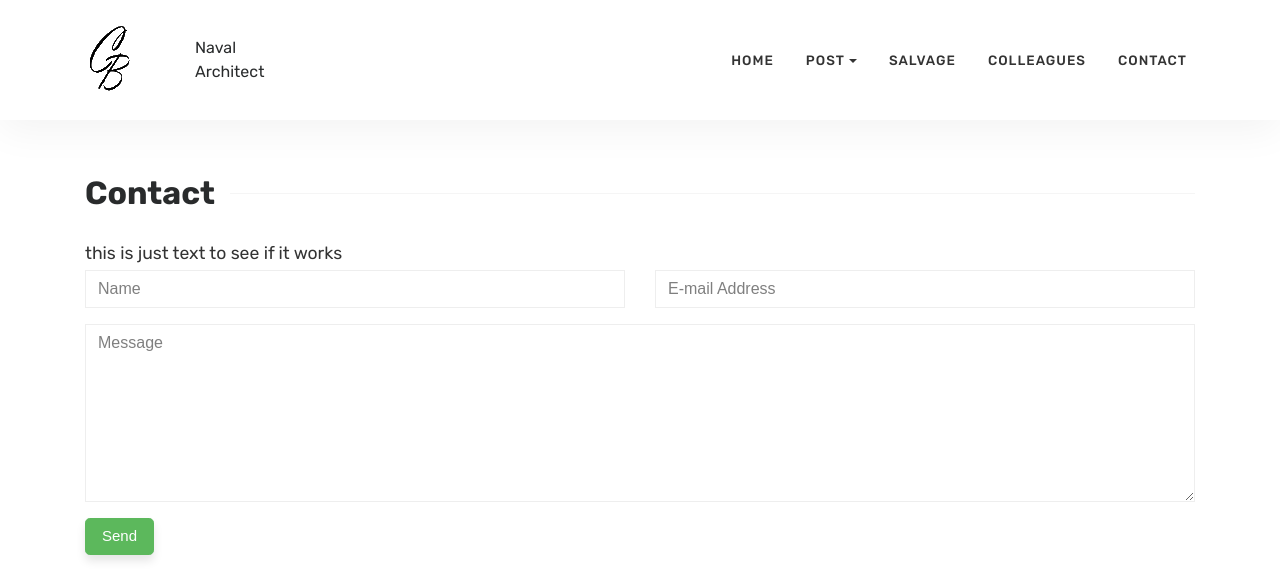
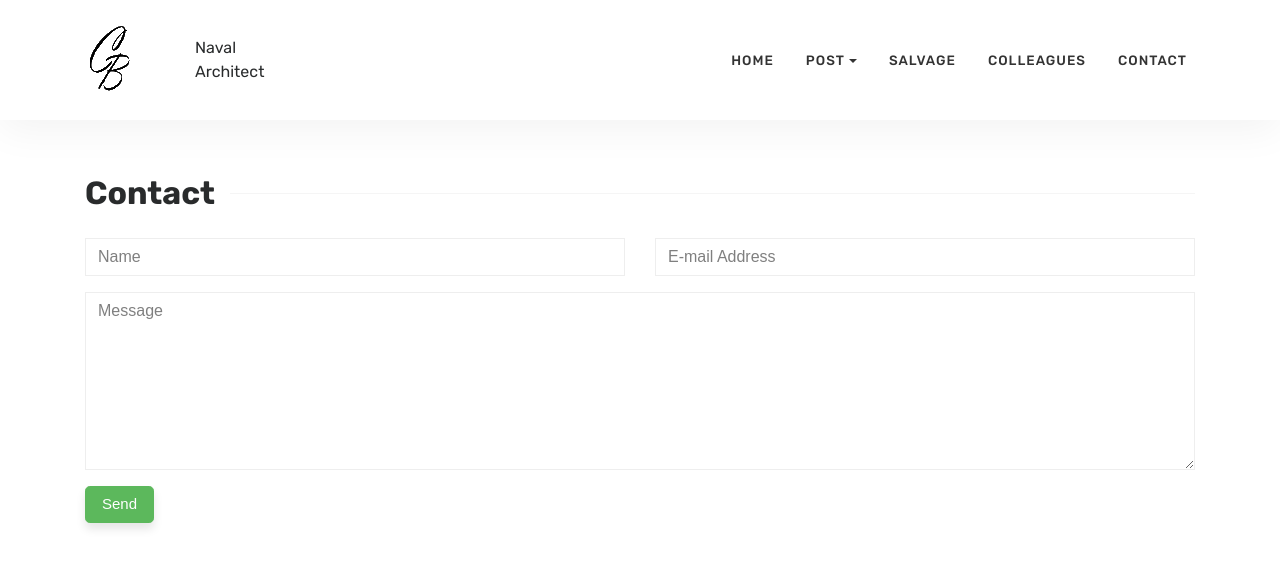
Before and after one commit to boazcochavi/boazcochavi.github.io, a Jekyll site: the page built from contact.html, in a window 1280 px wide and 1316 px high. Shown: the top 573 px of the window. Built offline with Jekyll 4.4.1, drawn with Linux system fonts in a browser that asks for light colours; grey boxes are pictures that could not be loaded.

Commit message:
small point

```diff
--- a/PhotoCollage.html
+++ b/PhotoCollage.html
@@ -1,7 +1,6 @@
 ---
 layout: page
 title: colleagues
-comments: true
 ---
 
 this area contains phots of our colleagues and projects of hystiorical importance.
--- a/_layouts/default.html
+++ b/_layouts/default.html
@@ -71,9 +71,9 @@
                 <li class="nav-item">
                     <a class="nav-link" href="{{ site.baseurl }}/about">Salvage</a>
                 </li>
-                <il class="nav-item">
-                    <a class="nav-link" href="{{ site.baseurl }}/>PhotoCollage">colleagues</a>
-                </il>
+                <li class="nav-item">
+                    <a class="nav-link" href="{{ site.baseurl }}/>photocollage">colleagues</a>
+                </li>
                 <li class="nav-item">
                     <a class="nav-link" href="{{ site.baseurl }}/contact">Contact</a>
                 </li>
--- a/contact.html
+++ b/contact.html
@@ -2,7 +2,6 @@
 layout: page
 title: Contact
 ---
-this is just text to see if it works
 
 <form action="https://formspree.io/{{site.email}}" method="POST">
 
```
